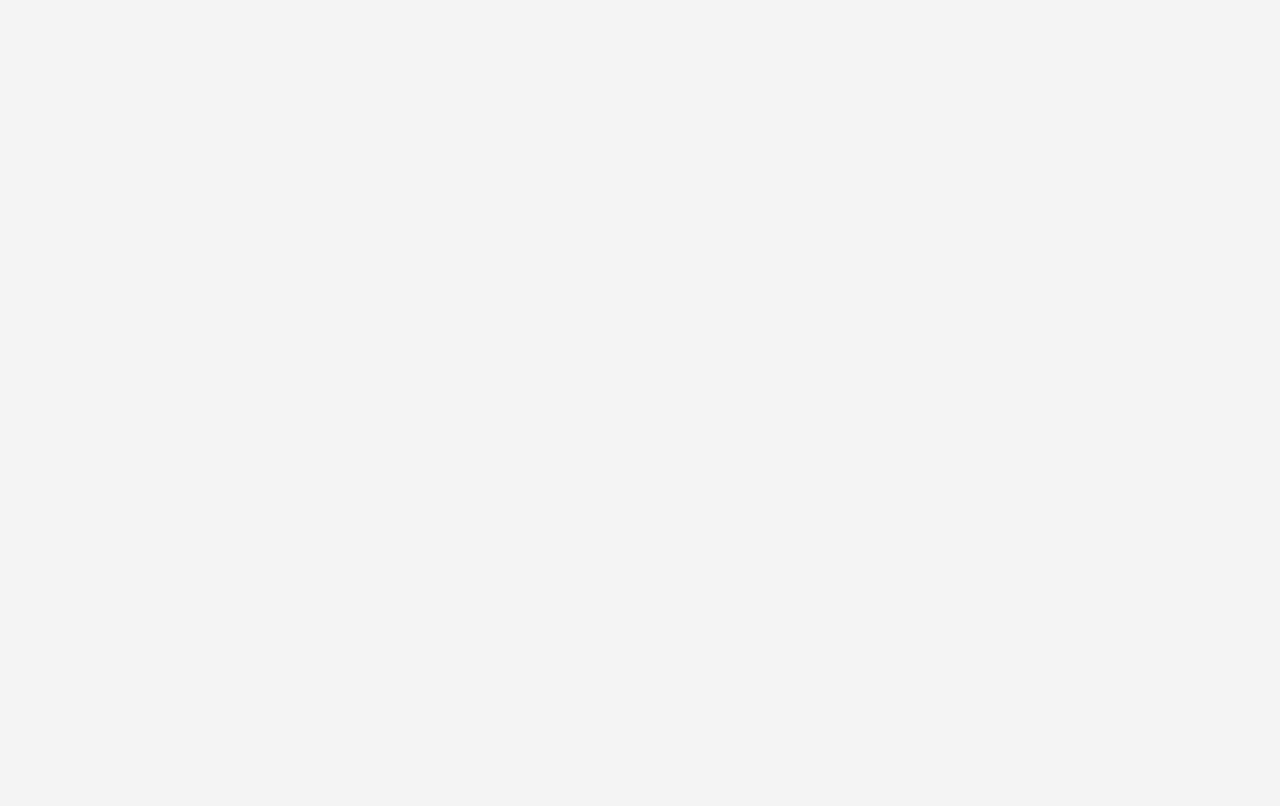
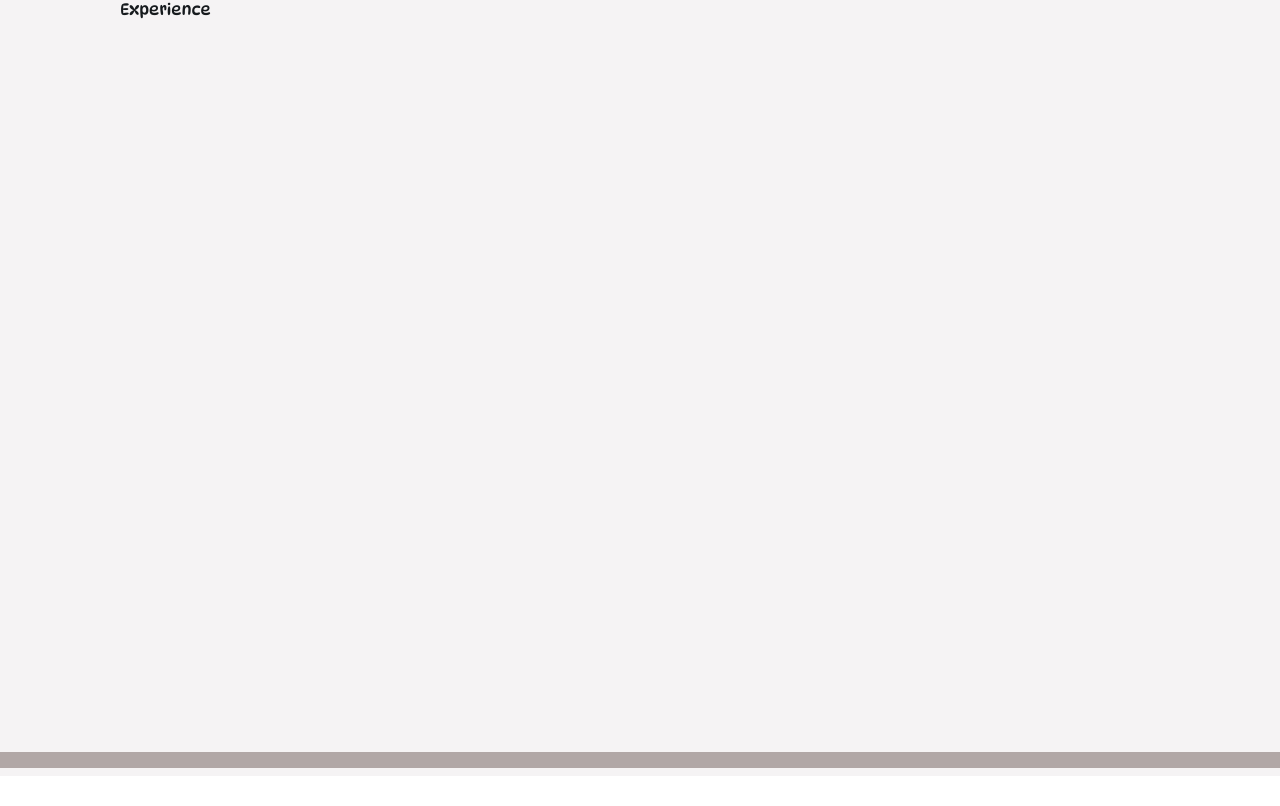
Before and after one commit to efdalyalcin/portfolio, a React (Create React App) app: page / in a window 1280 px wide. Shown: the part 1672-2478 px from the top of the page. After the commit the page ends 2448 px from the top, so only its background shows below. Built offline with nearby package versions, Linux system fonts and the light colour scheme.

Commit message:
seperator is almost done

```diff
--- a/src/App.tsx
+++ b/src/App.tsx
@@ -18,6 +18,7 @@ function App() {
       <About />
       <Separator />
       <Experience />
+      <Separator />
     </div>
   );
 }
--- a/src/components/Experience/Experience.scss
+++ b/src/components/Experience/Experience.scss
@@ -1,3 +1,6 @@
+@import '../../utils/main.scss';
+
 .Experience {
-  height: 1000px;
+  height: 100vh;
+  @extend %minMaxWidth, %paddingSection;
 }
--- a/src/components/Separator/Separator.tsx
+++ b/src/components/Separator/Separator.tsx
@@ -1,30 +1,27 @@
-import { createRef, useCallback, useEffect, useState } from 'react';
-import cn from 'classnames';
-import { useTheme } from '../../context/ThemeProvider';
-import './Separator.scss';
+import { createRef, useEffect, useState } from "react";
+import cn from "classnames";
+import { useTheme } from "../../context/ThemeProvider";
+import "./Separator.scss";
 
 export default function Separator() {
   const { isDarkTheme } = useTheme();
   const [scrollPosition, setScrollPosition] = useState(0);
   const sepRef = createRef<HTMLDivElement>();
   const [separatorPosition, setSeparatorPosition] = useState(1);
-  const [widthPercent, setWidthPercent] = useState(scrollPosition / separatorPosition);
+  const [widthPercent, setWidthPercent] = useState(
+    scrollPosition / separatorPosition
+  );
 
   const handleSeparatorPosition = () => {
-    console.log(sepRef.current?.offsetTop)
-
     sepRef.current?.offsetTop
       ? setSeparatorPosition(sepRef.current.offsetTop)
-      : setSeparatorPosition(1)
+      : setSeparatorPosition(1);
   };
-
 
   const handleScroll = () => {
     let scroll = window.pageYOffset;
 
-    scroll
-    ? setScrollPosition(scroll)
-    : setScrollPosition(0)
+    scroll ? setScrollPosition(scroll) : setScrollPosition(0);
   };
 
   useEffect(() => {
@@ -36,24 +33,28 @@ export default function Separator() {
   });
 
   const styleHandler = () => {
-    setWidthPercent((scrollPosition / separatorPosition) * 100)
+    const calculator = ((scrollPosition / (separatorPosition / 2)) * 100) / 2;
+
+    if (calculator <= 100) {
+      if (scrollPosition < (separatorPosition / 2)) {
+        setWidthPercent(100 - calculator);
+      } else {
+        setWidthPercent(calculator);
+      }
+    }
   };
 
-  useEffect(
-    () => {
-      handleSeparatorPosition();
-      styleHandler();
-    },
-    [scrollPosition],
-  );
-  console.log(widthPercent);
+  useEffect(() => {
+    handleSeparatorPosition();
+    styleHandler();
+  }, [scrollPosition]);
 
   return (
     <div
-      style={{"width": `${widthPercent}%`}}
-      className={cn("Separator", {"Separator--dark": isDarkTheme})}
+      style={{ width: `${widthPercent}%` }}
+      className={cn("Separator", { "Separator--dark": isDarkTheme })}
       ref={sepRef}
       onScroll={styleHandler}
     />
-  )
+  );
 }
```
Also changed, not shown: src/components/Separator/Separator.scss (line endings or trailing spaces).
